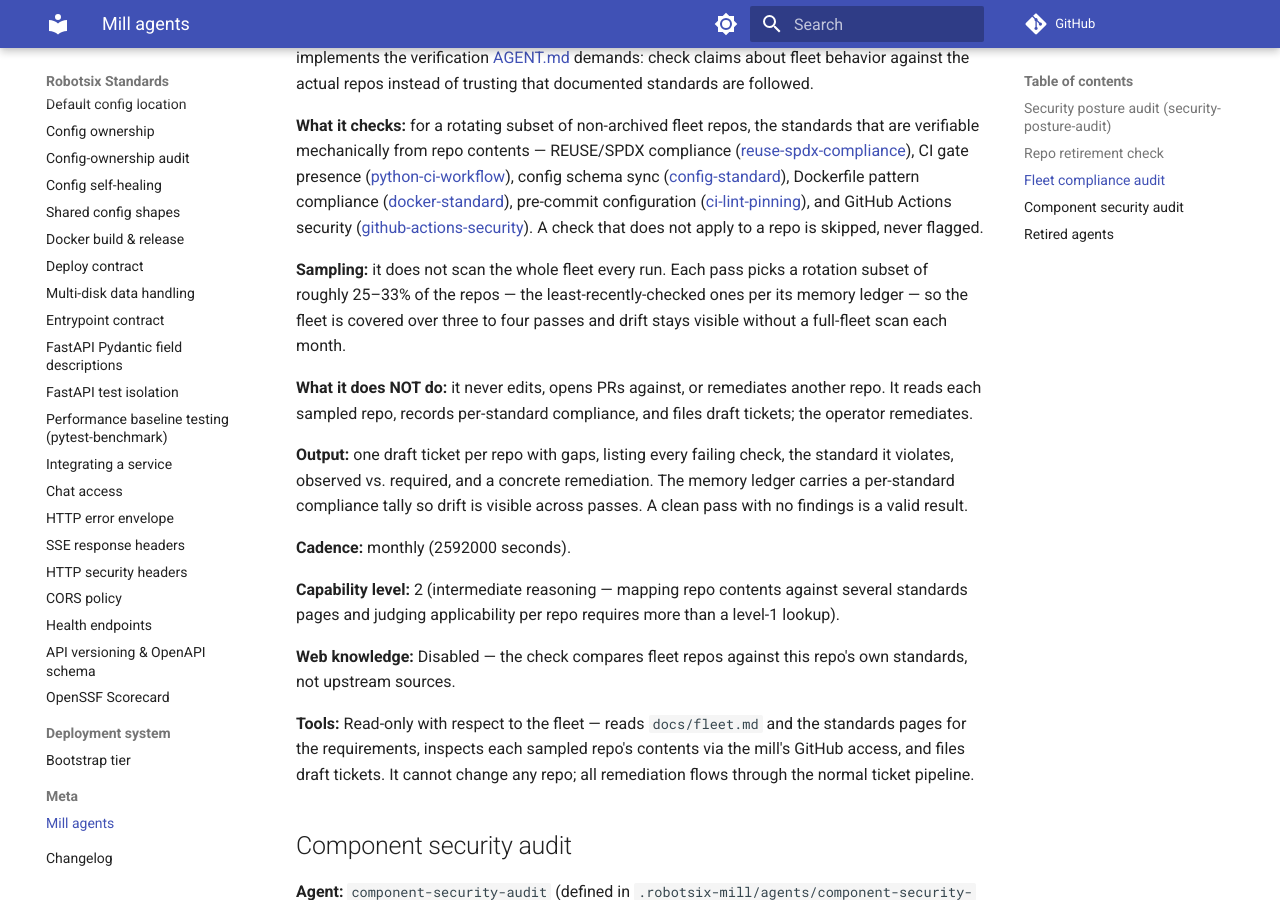
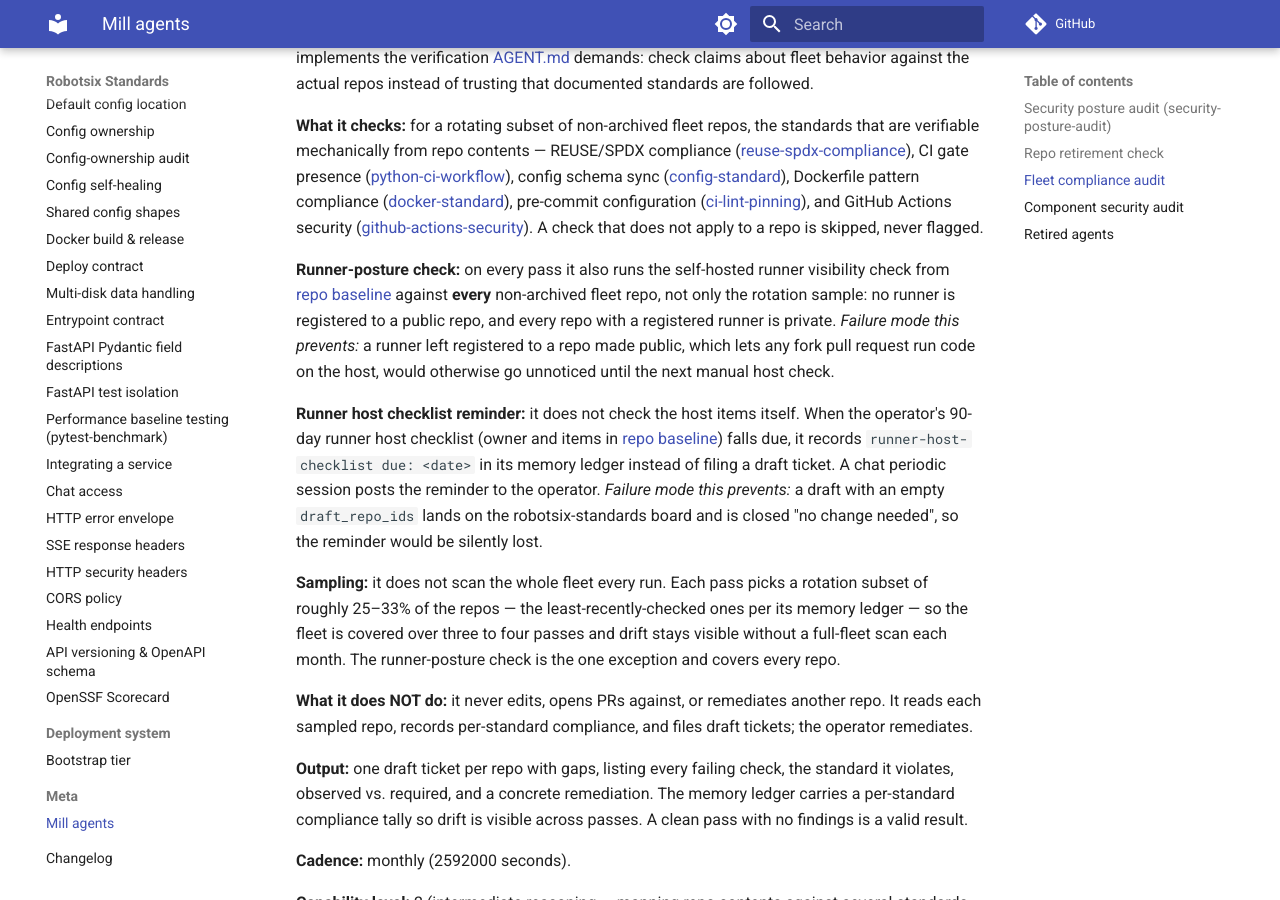
Before and after one commit to damien-robotsix/robotsix-standards, an MkDocs documentation site: the page built from docs/mill-agents.md, in a window 1280 px wide and 900 px high, scrolled down 2354 px. Built offline with MkDocs 1.6.1 and Material for MkDocs 9.7.7, drawn with Linux system fonts in a browser that asks for light colours; comment, search, counter and statistics services are not loaded.

Commit message:
docs: scope split from 20261029T140242Z-self-hosted-runner-hardening-the-rules-a-cfe7: docs/mill-agents.md (20261101T185027Z-scope-split-from-20261029t140242z-self-h-bb9c) (#481)
Co-authored-by: robotsix-mill <mill@robotsix.local>

```diff
--- a/docs/mill-agents.md
+++ b/docs/mill-agents.md
@@ -121,10 +121,29 @@ presence ([python-ci-workflow](python-ci-workflow.md)), config schema sync
 ([github-actions-security](github-actions-security.md)). A check that does
 not apply to a repo is skipped, never flagged.
 
+**Runner-posture check:** on every pass it also runs the self-hosted runner
+visibility check from
+[repo baseline](repo-baseline.md#self-hosted-runner-hardening) against
+**every** non-archived fleet repo, not only the rotation sample: no runner
+is registered to a public repo, and every repo with a registered runner is
+private. *Failure mode this prevents:* a runner left registered to a repo
+made public, which lets any fork pull request run code on the host, would
+otherwise go unnoticed until the next manual host check.
+
+**Runner host checklist reminder:** it does not check the host items
+itself. When the operator's 90-day runner host checklist (owner and items
+in [repo baseline](repo-baseline.md#self-hosted-runner-hardening)) falls
+due, it records `runner-host-checklist due: <date>` in its memory ledger
+instead of filing a draft ticket. A chat periodic session posts the
+reminder to the operator. *Failure mode this prevents:* a draft with an
+empty `draft_repo_ids` lands on the robotsix-standards board and is closed
+"no change needed", so the reminder would be silently lost.
+
 **Sampling:** it does not scan the whole fleet every run. Each pass picks a
 rotation subset of roughly 25–33% of the repos — the least-recently-checked
 ones per its memory ledger — so the fleet is covered over three to four
-passes and drift stays visible without a full-fleet scan each month.
+passes and drift stays visible without a full-fleet scan each month. The
+runner-posture check is the one exception and covers every repo.
 
 **What it does NOT do:** it never edits, opens PRs against, or remediates
 another repo. It reads each sampled repo, records per-standard compliance,
```
